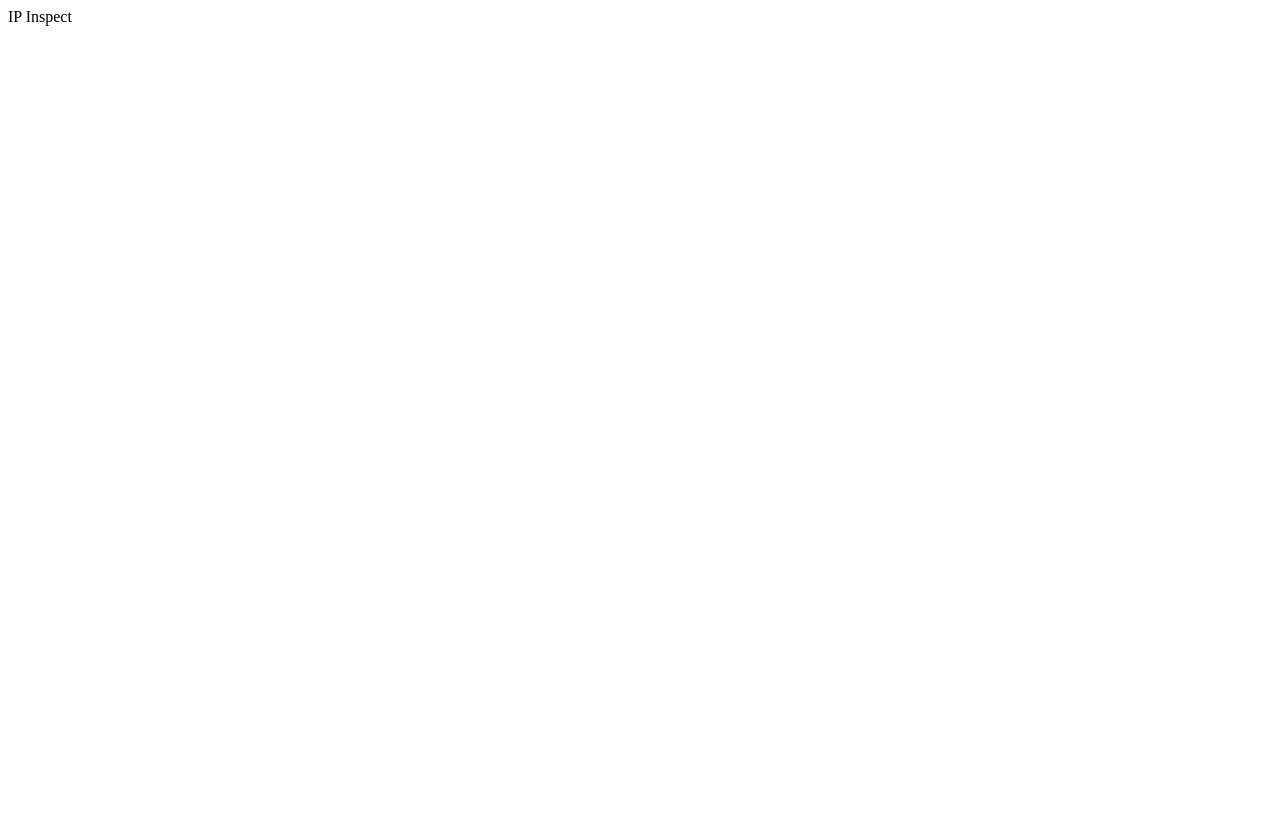
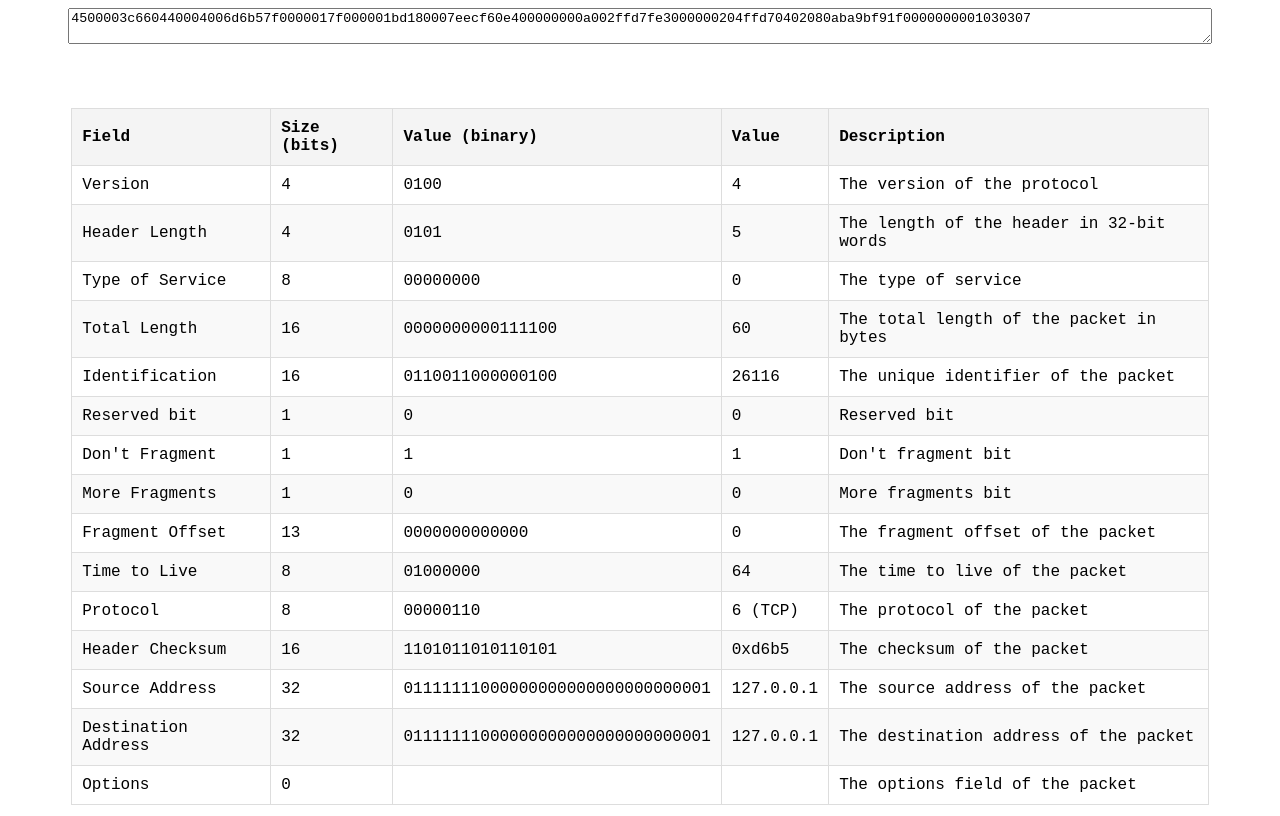
Before and after one commit to klxcoder/vitejs-ip-inspect, a React (Vite) app: page / in a window 1280 px wide. Built offline with nearby package versions, Linux system fonts and the light colour scheme.

Commit message:
add README, update title, implement IP hex to binary conversion, and enhance UI with styling

```diff
--- a/index.html
+++ b/index.html
@@ -5,7 +5,7 @@
   <meta charset="UTF-8" />
   <link rel="icon" type="image/svg+xml" href="/vite.svg" />
   <meta name="viewport" content="width=device-width, initial-scale=1.0" />
-  <title>IP Inspector</title>
+  <title>IP Inspect</title>
 </head>
 
 <body>
--- a/src/App.css
+++ b/src/App.css
@@ -0,0 +1,21 @@
+.app {
+  width: 100%;
+  height: 100vh;
+  display: flex;
+  flex-direction: column;
+  align-items: center;
+  font-family: 'Courier New', Courier, monospace;
+  gap: 1rem;
+}
+
+.errors {
+  color: red;
+}
+
+table {
+  width: 90%;
+}
+
+textarea {
+  width: 90%;
+}
--- a/src/App.tsx
+++ b/src/App.tsx
@@ -1,12 +1,296 @@
-import './App.css'
+import { useState, useEffect } from 'react';
+import './table.css';
+import './App.css';
+
+const ipHexFn = (ipHex: string): string => {
+  return ipHex.replace(/[^0-9A-Fa-f]/g, '').toLowerCase();
+};
+
+const hexToBinary = (hex: string): string => {
+  if (!hex) return '';
+  return hex
+    .match(/.{1}/g) // Split each hex digit
+    ?.map(h => parseInt(h, 16).toString(2).padStart(4, '0')) // Convert to binary and pad
+    .join('') || '';
+}
+
+const binaryToHex = (binary: string): string => {
+  if (!binary) return '';
+  return binary
+    .match(/.{4}/g) // Split into groups of 4
+    ?.map(b => parseInt(b, 2).toString(16)) // Convert to hex
+    .join('') || '';
+}
+
+const binaryToDecimal = (binary: string): number => {
+  return parseInt(binary, 2);
+};
+
+const binaryToIP = (binaryStr: string): string => {
+  if (binaryStr.length !== 32) {
+    throw new Error("Binary string must be exactly 32 bits long");
+  }
+
+  const octets = binaryStr.match(/.{8}/g)?.map(b => parseInt(b, 2)) || [];
+  return octets.join(".");
+}
+
+const decimalToHex = (decimal: number): string => {
+  return decimal.toString(16);
+}
+
+const binToIpProtocol = (bin: string): string => {
+  const protocolDecimal = binaryToDecimal(bin);
+  const obj: { [key: number]: string } = {
+    1: 'ICMP',
+    6: 'TCP',
+    17: 'UDP',
+  };
+  return `${protocolDecimal} (${obj[protocolDecimal] || 'Unknown Protocol'})`;
+}
+
+const EXAMPLE_IP_HEX = '4500003c660440004006d6b57f0000017f000001bd180007eecf60e400000000a002ffd7fe3000000204ffd70402080aba9bf91f0000000001030307'; // SYN packet
+
+type Field = {
+  title: string;
+  length: number;
+  description: string;
+  valueFn: (bin: string) => string | number;
+}
+
+type FieldBin = Field & {
+  bin: string;
+}
+
+const FIELDS: Field[] = [
+  {
+    title: 'Version',
+    length: 4,
+    description: 'The version of the protocol',
+    valueFn: binaryToDecimal,
+  },
+  {
+    title: 'Header Length',
+    length: 4,
+    description: 'The length of the header in 32-bit words',
+    valueFn: binaryToDecimal,
+  },
+  {
+    title: 'Type of Service',
+    length: 8,
+    description: 'The type of service',
+    valueFn: binaryToDecimal,
+  },
+  {
+    title: 'Total Length',
+    length: 16,
+    description: 'The total length of the packet in bytes',
+    valueFn: binaryToDecimal,
+  },
+  {
+    title: 'Identification',
+    length: 16,
+    description: 'The unique identifier of the packet',
+    valueFn: binaryToDecimal,
+  },
+  {
+    title: 'Reserved bit',
+    length: 1,
+    description: 'Reserved bit',
+    valueFn: binaryToDecimal,
+  },
+  {
+    title: "Don't Fragment",
+    length: 1,
+    description: "Don't fragment bit",
+    valueFn: binaryToDecimal,
+  },
+  {
+    title: 'More Fragments',
+    length: 1,
+    description: 'More fragments bit',
+    valueFn: binaryToDecimal,
+  },
+  {
+    title: 'Fragment Offset',
+    length: 13,
+    description: 'The fragment offset of the packet',
+    valueFn: binaryToDecimal,
+  },
+  {
+    title: 'Time to Live',
+    length: 8,
+    description: 'The time to live of the packet',
+    valueFn: binaryToDecimal,
+  },
+  {
+    title: 'Protocol',
+    length: 8,
+    description: 'The protocol of the packet',
+    valueFn: binToIpProtocol,
+  },
+  {
+    title: 'Header Checksum',
+    length: 16,
+    description: 'The checksum of the packet',
+    valueFn: (bin: string) => `0x${binaryToHex(bin)}`,
+  },
+  {
+    title: 'Source Address',
+    length: 32,
+    description: 'The source address of the packet',
+    valueFn: binaryToIP,
+  },
+  {
+    title: 'Destination Address',
+    length: 32,
+    description: 'The destination address of the packet',
+    valueFn: binaryToIP,
+  },
+];
+
 
 function App() {
+  const [ipHex, setIpHex] = useState(EXAMPLE_IP_HEX);
+  const [ipBin, setIpBin] = useState('');
+  const [fields, setFields] = useState<FieldBin[]>([]);
+  const [errors, setErrors] = useState<string[]>([]);
+
+  useEffect(() => {
+    setIpBin(hexToBinary(ipHex));
+  }, [ipHex]);
+
+  const getFields = (FIELDS: Field[], ipBin: string): {
+    fields: FieldBin[],
+    ipBinTmp: string,
+  } => {
+    let ipBinTmp = ipBin;
+    const fields = [];
+    for (const field of FIELDS) {
+      if (ipBinTmp.length >= field.length) {
+        fields.push({
+          ...field,
+          bin: ipBinTmp.slice(0, field.length),
+        });
+        ipBinTmp = ipBinTmp.slice(field.length);
+      }
+    }
+    return { fields, ipBinTmp };
+  }
+
+  useEffect(() => {
+    const { fields, ipBinTmp } = getFields(FIELDS, ipBin);
+    if (fields.length === 0) {
+      setErrors([]);
+      return;
+    }
+    const ipVersion = binaryToDecimal(fields[0].bin);
+    if (ipVersion !== 4) {
+      setErrors([
+        'Only IPv4 is supported',
+        `Expected: 4`,
+        `Actual: ${ipVersion}`,
+      ]);
+      return;
+    }
+    const ipHeaderLength = binaryToDecimal(fields[1].bin);
+    if (ipHeaderLength < 5) {
+      setErrors([
+        'IP Header length must be at least 5',
+        `Expected: at least 5`,
+        `Actual: ${ipHeaderLength}`,
+      ]);
+      return;
+    }
+    if (ipBin.length < ipHeaderLength * 32) {
+      setErrors([
+        'The length of IP Header is not long enough',
+        `Expected: ${ipHeaderLength * 32} bits`,
+        `Actual: ${ipBin.length} bits`,
+      ]);
+      return;
+    }
+    const words = ipHex.match(/.{4}/g)?.slice(0, ipHeaderLength * 2) || [];
+    const checksumHex = words.splice(5, 1)[0]; // remove checksum
+    const calculatedChecksum = 0xffff - words.reduce((acc, hex) => {
+      const sum = acc + parseInt(hex, 16);
+      if (sum >= 0xffff) {
+        return sum - 0xffff;
+      }
+      return sum;
+    }, 0);
+    const calculatedChecksumHex = decimalToHex(calculatedChecksum);
+    if (calculatedChecksumHex !== checksumHex) {
+      setErrors([
+        'Checksum is incorrect',
+        `Expected: 0x${calculatedChecksumHex}`,
+        `Actual: 0x${checksumHex}`,
+      ]);
+      return;
+    }
+    setErrors([]);
+    const { fields: options } = getFields([
+      {
+        title: 'Options',
+        length: (ipHeaderLength - 5) * 32,
+        description: 'The options field of the packet',
+        valueFn: binaryToHex,
+      },
+    ], ipBinTmp);
+    const protocol = fields.find((field) => field.title === 'Protocol');
+    if (protocol) {
+      const protocolDecimal = binaryToDecimal(protocol.bin);
+      switch (protocolDecimal) {
+        case 1:
+          // Will handle ICMP
+          break;
+        case 6:
+          // Will handle TCP
+          break;
+        case 17:
+          // Will handle UDP
+          break;
+      }
+    }
+    setFields([...fields, ...options]);
+  }, [ipBin, ipHex]);
 
   return (
-    <>
-      IP Inspect
-    </>
-  )
+    <div className="app">
+      <textarea
+        value={ipHex}
+        onChange={(e) => setIpHex(ipHexFn(e.target.value))}
+        placeholder="Enter IPv4 in hex format"
+      />
+      <ul className="errors">
+        {errors.map((error, index) => (
+          <li key={index}>{error}</li>
+        ))}
+      </ul>
+      <table className="details">
+        <thead>
+          <tr>
+            <th>Field</th>
+            <th>Size (bits)</th>
+            <th>Value (binary)</th>
+            <th>Value</th>
+            <th>Description</th>
+          </tr>
+        </thead>
+        <tbody>
+          {fields.map((field, index) => (
+            <tr key={index}>
+              <td>{field.title}</td>
+              <td>{field.length}</td>
+              <td>{field.bin}</td>
+              <td>{field.valueFn(field.bin)}</td>
+              <td>{field.description}</td>
+            </tr>
+          ))}
+        </tbody>
+      </table>
+    </div>
+  );
 }
 
 export default App
--- /dev/null
+++ b/src/table.css
@@ -0,0 +1,24 @@
+table {
+  width: 100%;
+  border-collapse: collapse;
+  text-align: left;
+}
+
+th,
+td {
+  padding: 10px;
+  border: 1px solid #ddd;
+}
+
+th {
+  background-color: #f4f4f4;
+  font-weight: bold;
+}
+
+tr:nth-child(even) {
+  background-color: #f9f9f9;
+}
+
+tr:hover {
+  background-color: #f1f1f1;
+}
```
Also changed, not shown: src/const.js (added), src/func.js (added), 1 other file (tests, documents, lock files or other folders).
